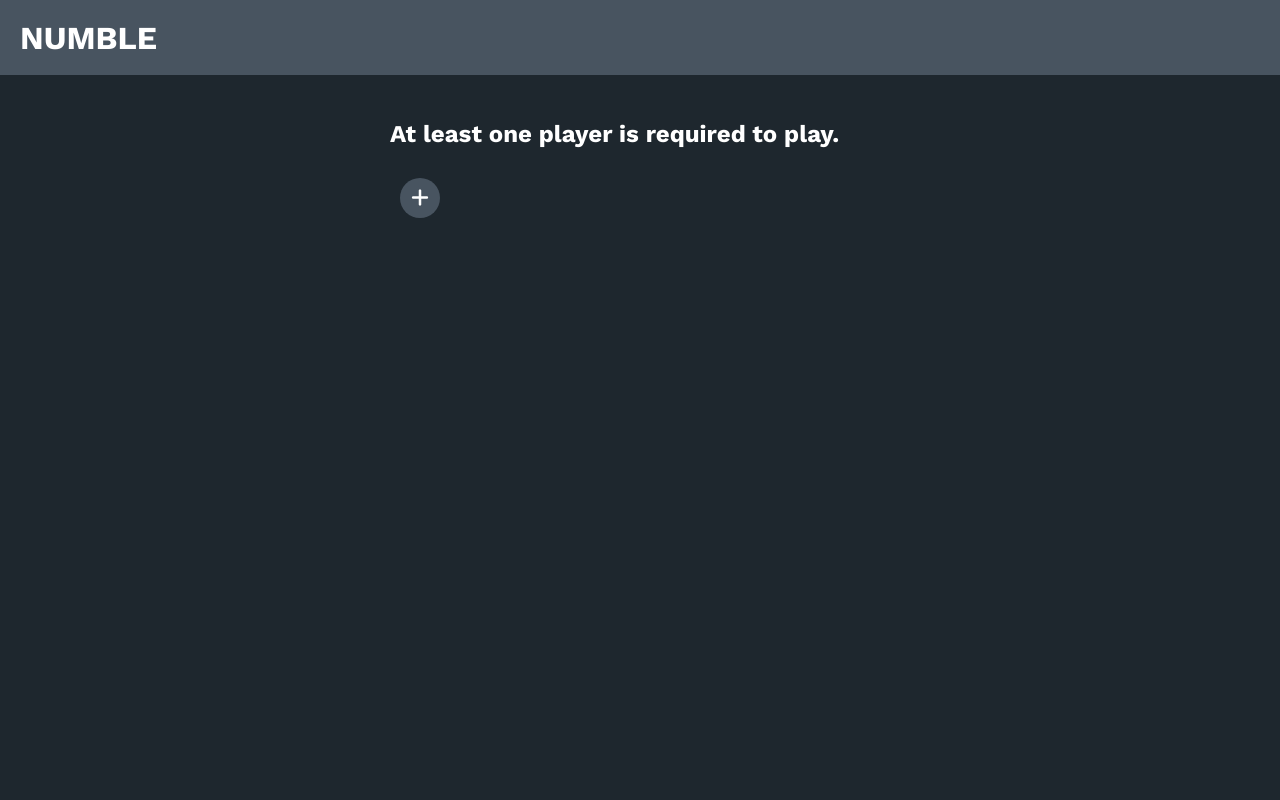
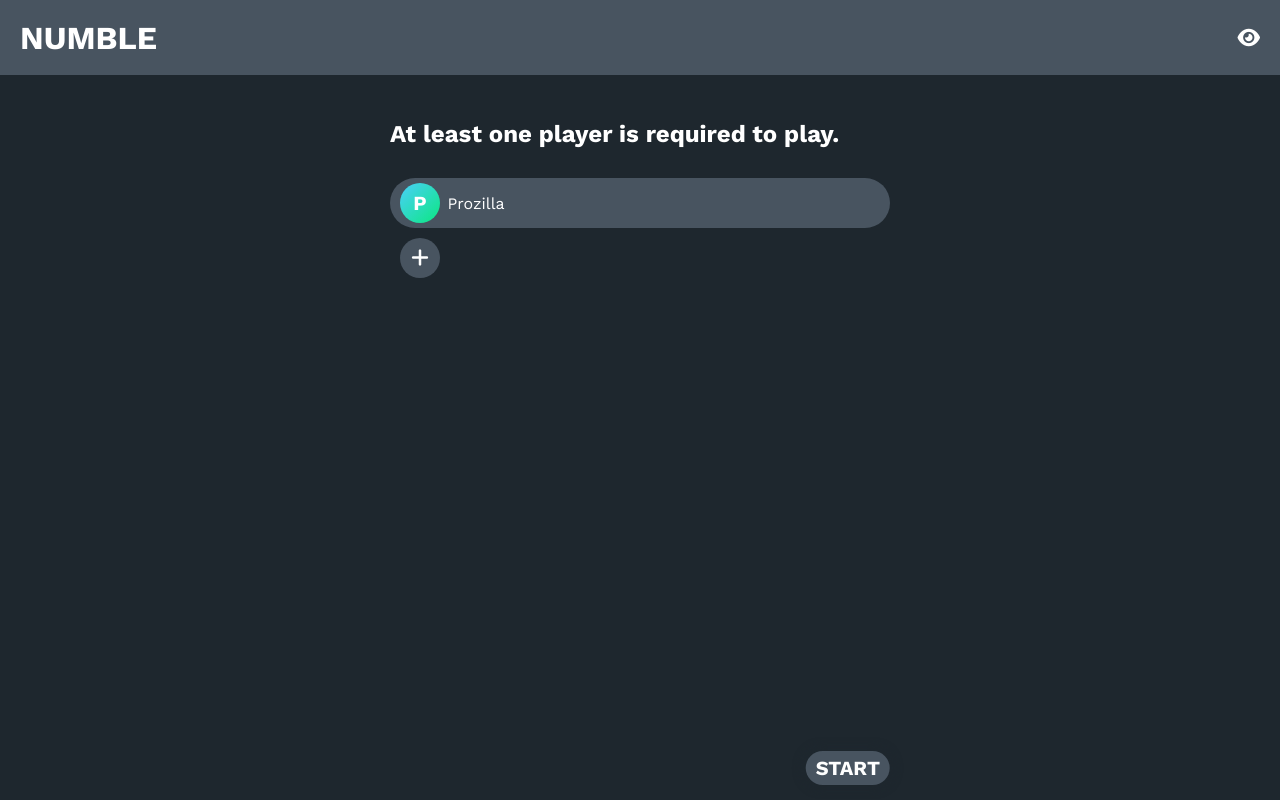
Before and after one commit to Prozilla/Numble, a plain HTML site: page index.html in a window 1280 px wide. Drawn offline with nearby package versions, Linux system fonts and the light colour scheme.

Commit message:
Added guess visibility toggle

```diff
--- a/css/style.css
+++ b/css/style.css
@@ -97,6 +97,28 @@ main h2 {
 	-moz-appearance: textfield;
 }
 
+#toggle-guess-visibility {
+	color: var(--text-color);
+	background: none;
+	border: none;
+	padding: 0;
+}
+
+#toggle-guess-visibility:after {
+	content: "\f06e";
+	font-family: "Font Awesome 6 Free";
+	font-weight: 900;
+	font-size: 1.25rem;
+}
+
+#toggle-guess-visibility.active:after {
+	content: "\f070";
+}
+
+#player-list.hidden-guesses .guess .number {
+	filter: blur(3.5px);
+}
+
 #answer {
 	display: none;
 	width: fit-content;
@@ -133,6 +155,7 @@ main h2 {
 	padding: 0 10px;
 	background-color: var(--background-color-a);
 	border-radius: var(--border-radius-round);
+	overflow: hidden;
 }
 
 .player span {
--- a/index.html
+++ b/index.html
@@ -15,6 +15,7 @@
 	<body>
 		<header>
 			<h1>Numble</h1>
+			<button id="toggle-guess-visibility" onclick="toggleGuessVisibility()"></button>
 			<!-- <label id="language">
 				<select>
 					<option value="en" selected>English</option>
@@ -31,7 +32,7 @@
 			</span>
 			<p id="answer"></p>
 			<ul id="player-list">
-				<!-- <li class="player" data-player-id="0">
+				<li class="player" data-player-id="0">
 					<span class="profile">
 						<p class="avatar green" onclick="removePlayer(0)">P</p>
 						<p class="name">Prozilla</p>
@@ -41,7 +42,7 @@
 						<p class="correction"></p>
 						<p class="number"></p>
 					</span>
-				</li> -->
+				</li>
 				<span id="add-player">
 					<button title="Add player" onclick="showNewPlayerInput()">
 						<i class="fa-solid fa-plus"></i>
--- a/js/index.js
+++ b/js/index.js
@@ -6,14 +6,17 @@ const questionTitle = document.querySelector("#question");
 const guessName = document.querySelector("#guess .name");
 const guessInput = document.querySelector("#guess input");
 const answer = document.querySelector("#answer");
+const guessVisibilityToggle = document.querySelector("#toggle-guess-visibility");
 
 let currentGuesserIndex;
+let visibileGuesses = true;
 const players = {};
 const avatarColors = ["red", "orange", "green", "purple"];
 
 let currentQuestion;
 let questions;
 let completedQuestions = [];
+let showingAnswer = false;
 
 const answerRealDuration = 1.5; // In seconds (exact)
 const answerRevealSpeed = 4 / answerRealDuration / 1000;
@@ -66,7 +69,22 @@ function removePlayer(id) {
 
 //#region QUIZ
 
+function toggleGuessVisibility() {
+	visibileGuesses = !visibileGuesses;
+
+	if (visibileGuesses) {
+		guessVisibilityToggle.classList.remove("active");
+		playerList.classList.remove("hidden-guesses");
+	} else {
+		guessVisibilityToggle.classList.add("active");
+
+		if (!showingAnswer)
+			playerList.classList.add("hidden-guesses");
+	}
+}
+
 function showAnswer() {
+	showingAnswer = true;
 	guessName.parentElement.classList.remove("active");
 	controllerButton.setAttribute("onclick", "nextQuestion()");
 
@@ -100,6 +118,7 @@ function showAnswer() {
 		winners[i].classList.add("winner");
 	}
 
+	playerList.classList.remove("hidden-guesses");
 	answer.classList.add("active");
 
 	// Reveal answer with animation
@@ -155,11 +174,15 @@ function nextQuestion() {
 	if (completedQuestions.length == questions.length)
 		completedQuestions = [];
 
+	if (!visibileGuesses)
+		playerList.classList.add("hidden-guesses");
+
 	do {
 		currentQuestion = questions[Math.floor(Math.random() * questions.length)];
 	} while (completedQuestions.includes(currentQuestion.id));
 	completedQuestions.push(currentQuestion.id);
 
+	showingAnswer = false;
 	questionTitle.textContent = currentQuestion.question.en;
 
 	// Reset previous question
```
